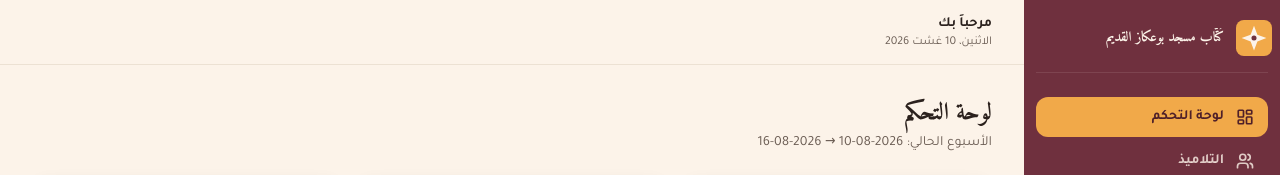
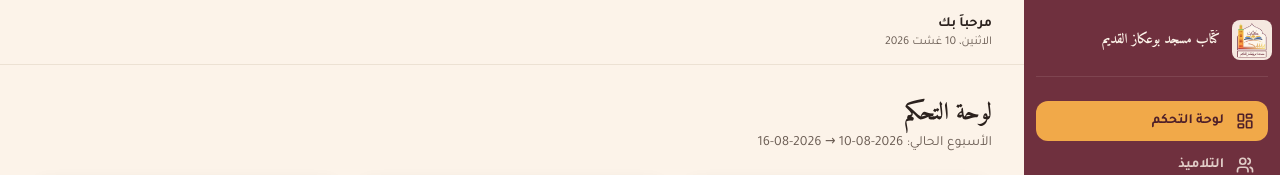
Before and after one commit to bouakkazmosqueschool-prog/app-kottab, a React (Vite) app: page /dashboard in a window 1280 px wide. Shown: the top 175 px of the page. Built offline with nearby package versions, Linux system fonts and the light colour scheme.

Commit message:
feat: intégrer le vrai logo du Kuttab (favicon + sidebar)
Remplace l'icône étoile SVG placeholder par le logo officiel
(minaret + livre ouvert + الكُتّاب), utilisé comme favicon et
dans l'en-tête de la barre latérale.

```diff
--- a/index.html
+++ b/index.html
@@ -2,7 +2,7 @@
 <html lang="ar" dir="rtl">
   <head>
     <meta charset="UTF-8" />
-    <link rel="icon" type="image/svg+xml" href="/favicon.svg" />
+    <link rel="icon" type="image/png" href="/logo.png" />
     <meta name="viewport" content="width=device-width, initial-scale=1.0, viewport-fit=cover" />
     <meta name="theme-color" content="#6F303E" />
     <meta name="description" content="تطبيق تسيير وتتبع الحفظ والمراجعة لتلاميذ كُتّاب مسجد بوعكاز القديم" />
--- a/src/components/layout/Sidebar.tsx
+++ b/src/components/layout/Sidebar.tsx
@@ -23,13 +23,7 @@
 function Logo({ schoolName }: { schoolName: string }) {
   return (
     <div className="flex items-center gap-3 px-2">
-      <svg viewBox="0 0 64 64" className="w-9 h-9 shrink-0" aria-hidden="true">
-        <rect width="64" height="64" rx="14" fill="var(--color-gold)" />
-        <g transform="translate(32,32)">
-          <path d="M0,-22 L6,-6 L22,0 L6,6 L0,22 L-6,6 L-22,0 L-6,-6 Z" fill="var(--color-cream)" />
-          <circle r="4.5" fill="var(--color-bordeaux)" />
-        </g>
-      </svg>
+      <img src="/logo.png" alt="" className="w-10 h-10 shrink-0 rounded-lg object-contain bg-cream/95 p-0.5" />
       <p className="font-display text-sm font-bold text-cream leading-snug line-clamp-2 min-w-0">{schoolName}</p>
     </div>
   );
```
Also changed, not shown: public/favicon.svg (deleted), public/logo.png (added).
